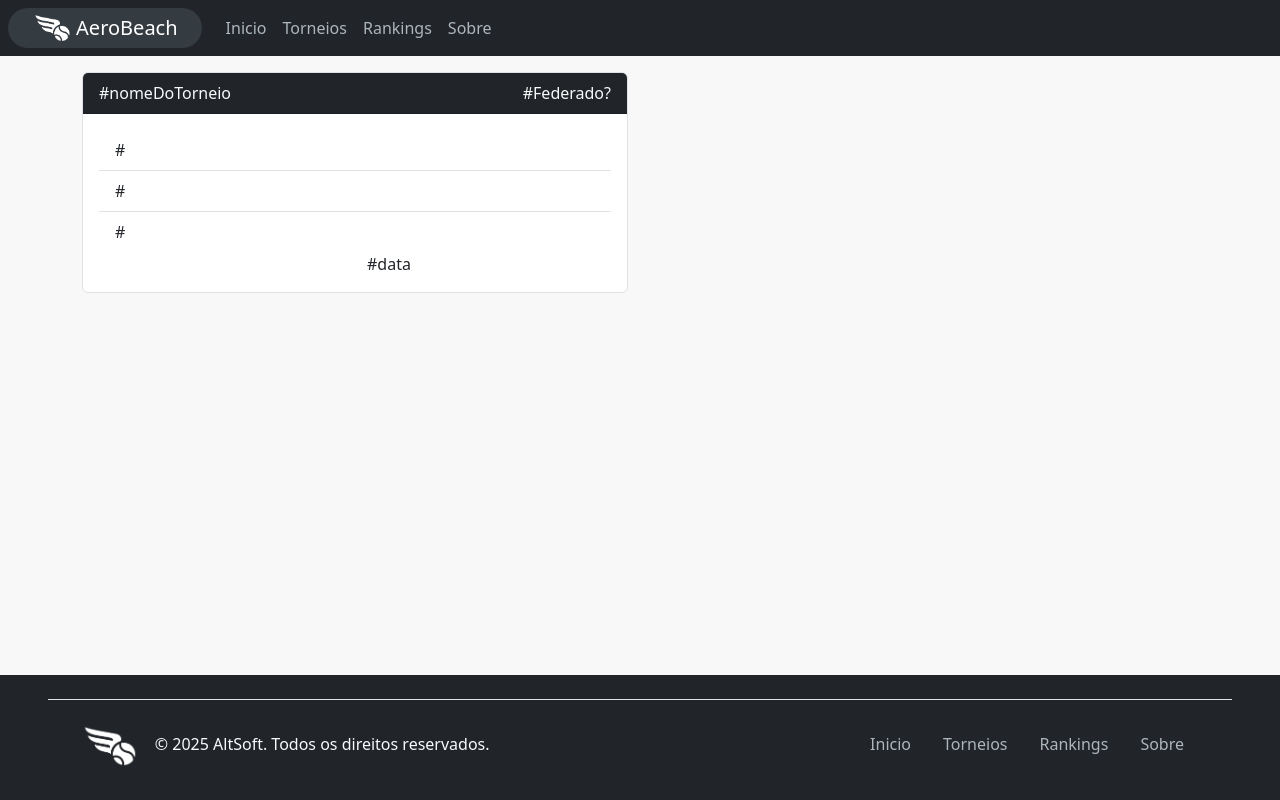
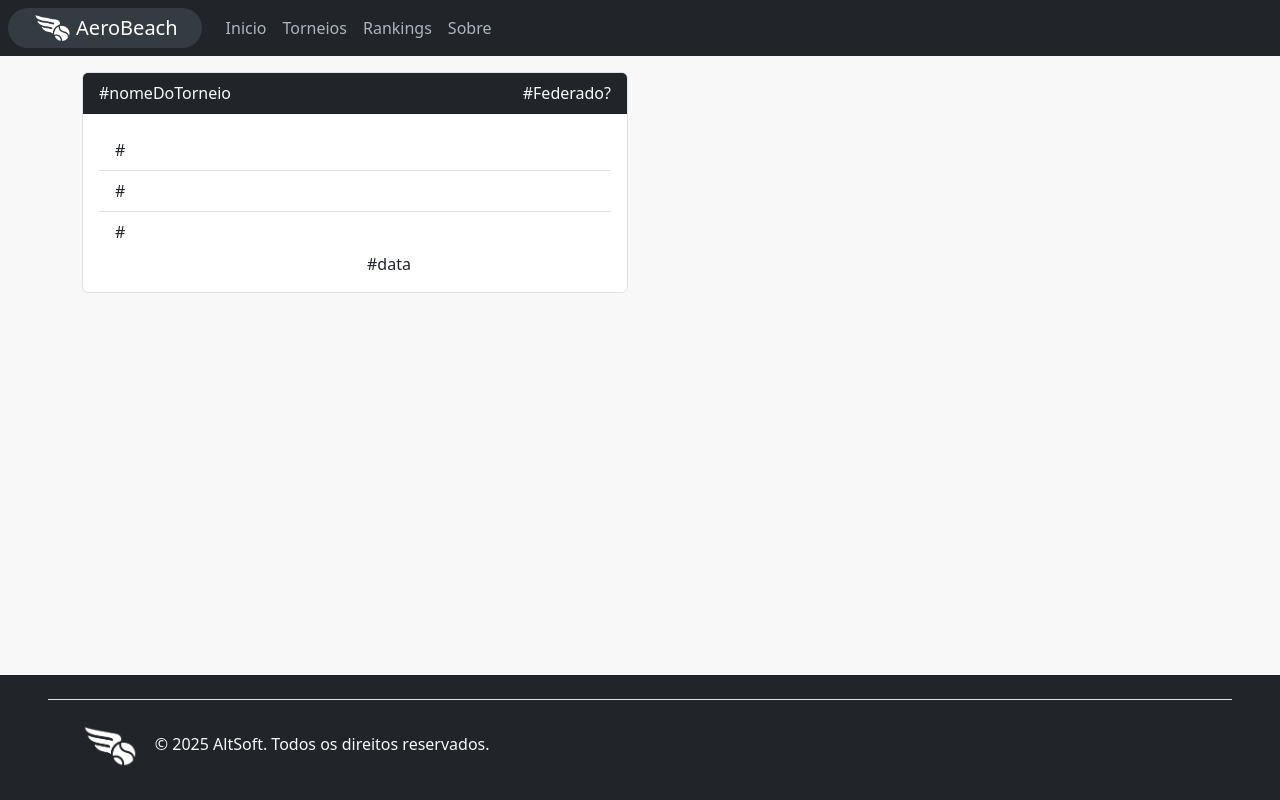
Before and after one commit to leandro-costa-oliveira/aero-beach, a React (Vite) app in the folder frontend/: page / in a window 1280 px wide. Built offline with nearby package versions, Linux system fonts and the light colour scheme.

Commit message:
refactor: removendo nav do footer

```diff
--- a/frontend/src/components/Footer/Footer.tsx
+++ b/frontend/src/components/Footer/Footer.tsx
@@ -13,14 +13,6 @@ export function Footer() {
               <p className="m-0 px-3 py-2 text-light">© 2025 AltSoft. Todos os direitos reservados.</p>
             </div>
           </Col>
-          <Col>
-            <Nav className="d-flex justify-content-end">
-                <Nav.Link href='#inicio' className="lightLink">Inicio</Nav.Link>
-                <Nav.Link href='#torneios' className="lightLink">Torneios</Nav.Link>
-                <Nav.Link href='#rankings' className="lightLink">Rankings</Nav.Link>
-                <Nav.Link href='#sobre' className="lightLink">Sobre</Nav.Link>
-            </Nav>
-          </Col>
         </Row>
       </Container>
     </footer>
```
